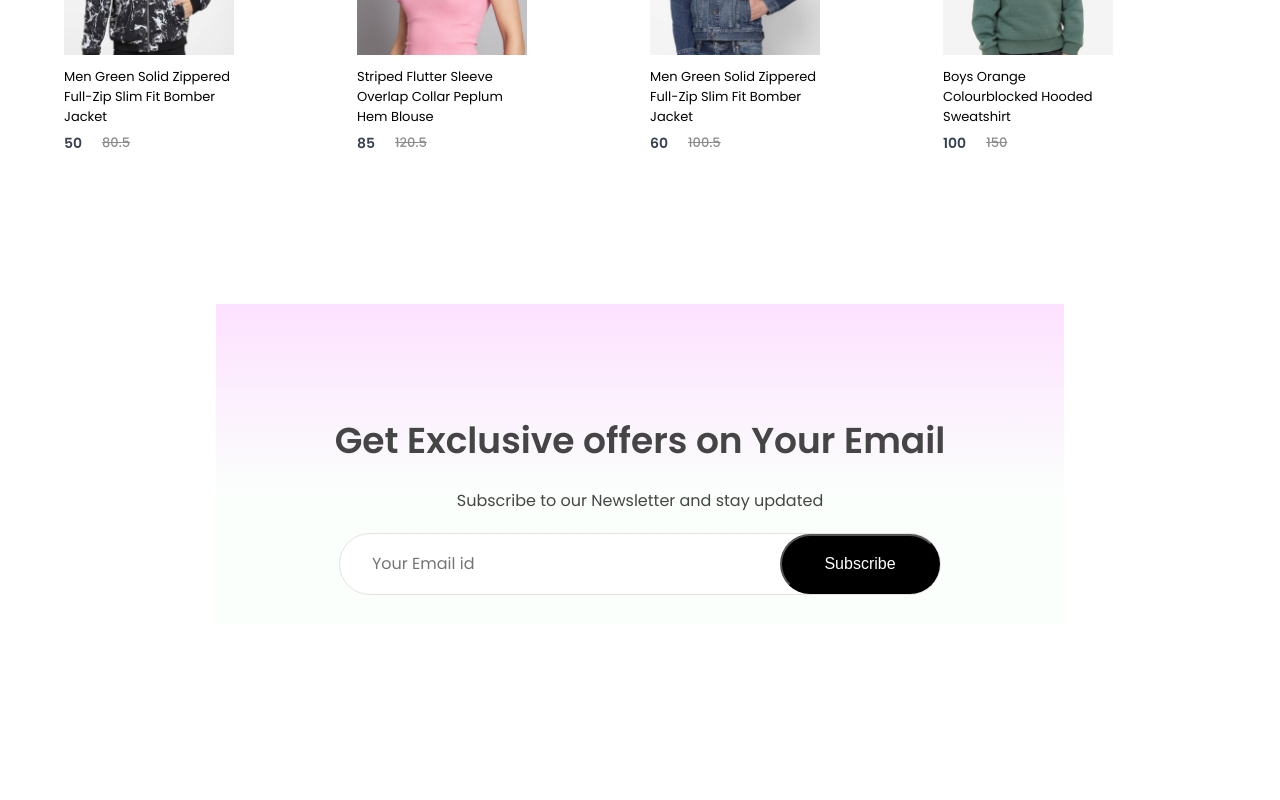
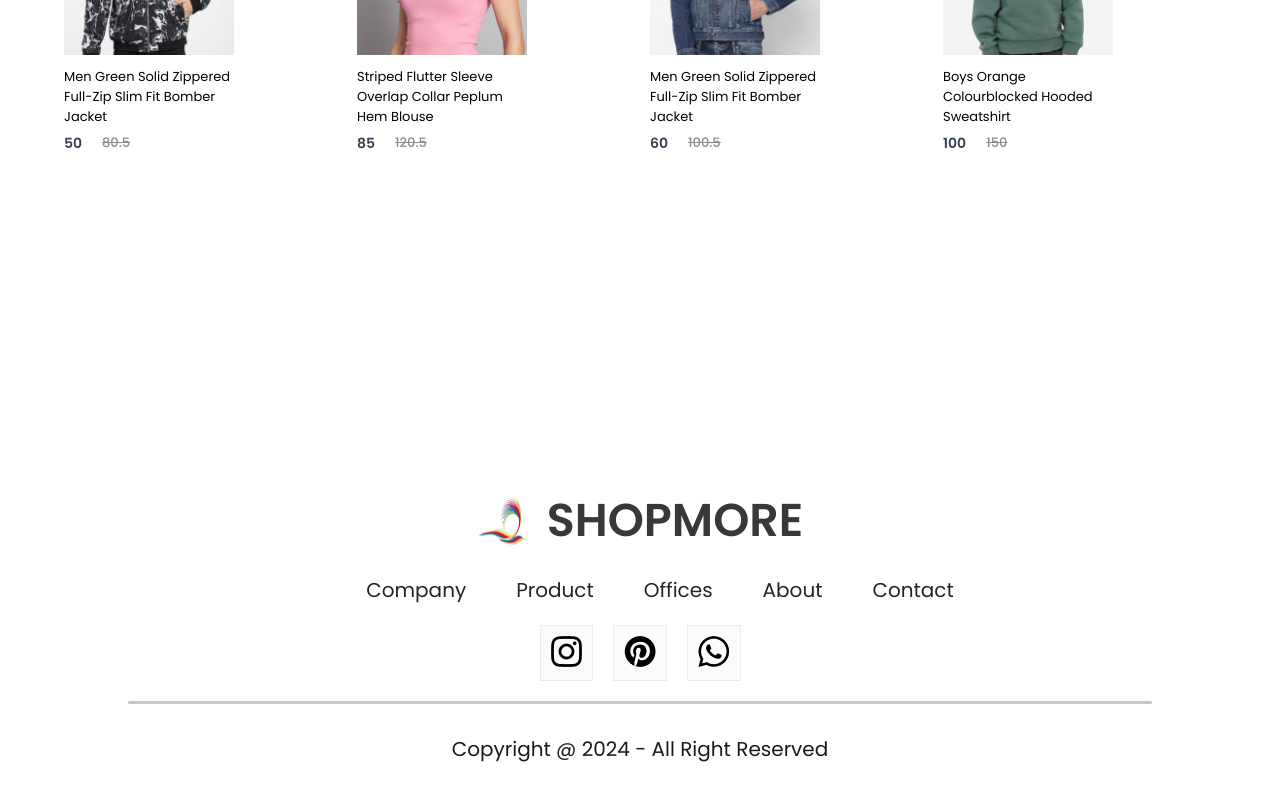
Before and after one commit to saraphina1/E-commerce-Website, a React (Vite) app: page / in a window 1280 px wide. Shown: the part 2672-3472 px from the top of the page. Built offline with nearby package versions, Linux system fonts and the light colour scheme.

Commit message:
removed Newsletter

```diff
--- a/src/Pages/Shop.jsx
+++ b/src/Pages/Shop.jsx
@@ -1,7 +1,6 @@
 
 import Hero from "../Components/Hero"
 import NewCollections from "../Components/NewCollections"
-import NewsLetter from "../Components/NewsLetter"
 import Popular from "../Components/Popular"
 import Offers from "../Components/offers"
 
@@ -13,7 +12,7 @@ const Shop = () => {
       <Popular/>
       <Offers/>
       <NewCollections/>
-      <NewsLetter/>
+      {/* <NewsLetter/> */}
 
     </div>
   )
--- a/src/Styles/NewCollections.css
+++ b/src/Styles/NewCollections.css
@@ -3,7 +3,7 @@
     flex-direction: column;
     align-items: center;
     gap: 10px;
-    margin-bottom: 150px;
+    margin-bottom: 80px;
 
 
 }
--- a/src/Styles/NewsLetter.css
+++ b/src/Styles/NewsLetter.css
@@ -8,7 +8,7 @@
     margin: auto;
     padding: 0 140px;
 
-    margin-bottom: 150px;
+    margin-bottom: 130px;
     background: linear-gradient(180deg, #fde1ff 0%, #e1ffea22 60%);
     gap: 30px;
 }
--- a/src/Styles/Offers.css
+++ b/src/Styles/Offers.css
@@ -4,7 +4,7 @@
   display: flex;
   margin: auto;
   padding: 0px 140px;
-
+  margin-bottom: 150px;
   background: linear-gradient(180deg, #fde1ff 0%, #e1ffea 60%);
 }
 .offersLeft {
```
